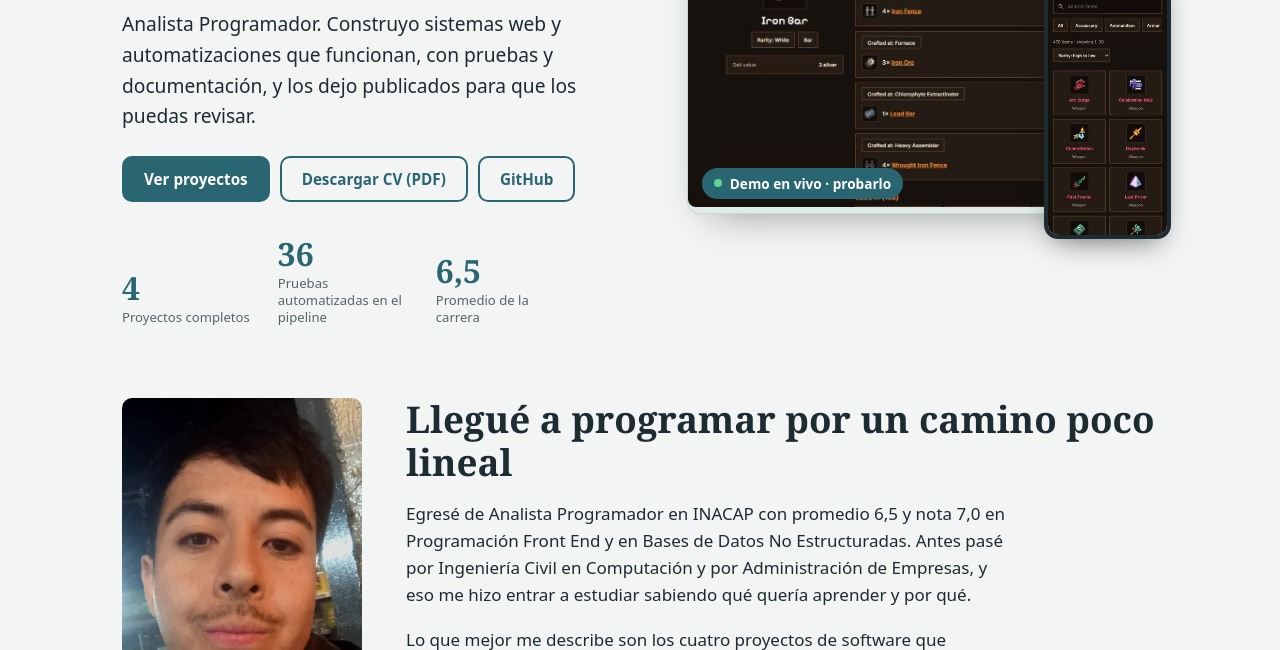
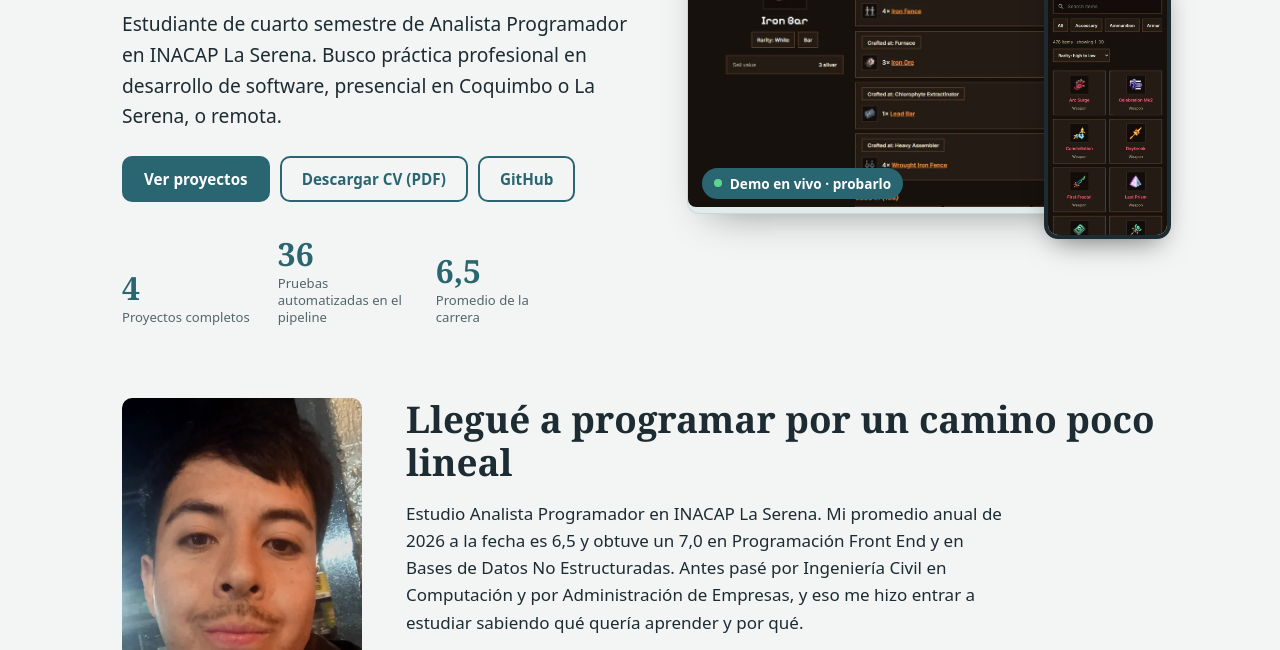
Before and after one commit to Ren-reno/Ren-reno.github.io, a plain HTML site: page index.html in a window 1280 px wide. Shown: the part 350-1000 px from the top of the page. Drawn offline with Linux system fonts and the light colour scheme.

Commit message:
Aclara estado académico y búsqueda de práctica

```diff
--- a/index.html
+++ b/index.html
@@ -3,18 +3,18 @@
 <head>
 <meta charset="utf-8">
 <meta name="viewport" content="width=device-width,initial-scale=1">
-<title>Reinaldo Codoceo Rosa · Analista Programador</title>
-<meta name="description" content="Reinaldo Codoceo Rosa, Analista Programador egresado de INACAP en Coquimbo. Desarrollo backend, web y automatización. Cuatro proyectos completos, con pruebas y código público.">
+<title>Reinaldo Codoceo Rosa · Estudiante de Analista Programador</title>
+<meta name="description" content="Estudiante de cuarto semestre de Analista Programador en INACAP La Serena. Busco práctica profesional en desarrollo de software.">
 <link rel="canonical" href="https://ren-reno.github.io/">
 <link rel="icon" href="favicon.svg" type="image/svg+xml">
 <meta name="theme-color" content="#2a6572">
 <meta property="og:type" content="website"><meta property="og:locale" content="es_CL">
-<meta property="og:title" content="Reinaldo Codoceo Rosa · Analista Programador">
-<meta property="og:description" content="Backend, web y automatización. Cuatro proyectos completos con pruebas automatizadas, uno de ellos en producción.">
+<meta property="og:title" content="Reinaldo Codoceo Rosa · Estudiante de Analista Programador">
+<meta property="og:description" content="Estudiante de cuarto semestre en INACAP La Serena. Busco práctica profesional en desarrollo de software.">
 <meta property="og:url" content="https://ren-reno.github.io/">
 <meta property="og:image" content="https://ren-reno.github.io/img/og.png"><meta property="og:image:width" content="1200"><meta property="og:image:height" content="630">
 <meta name="twitter:card" content="summary_large_image"><meta name="twitter:image" content="https://ren-reno.github.io/img/og.png">
-<script type="application/ld+json">{"@context":"https://schema.org","@type":"Person","name":"Reinaldo Codoceo Rosa","jobTitle":"Analista Programador","url":"https://ren-reno.github.io/","image":"https://ren-reno.github.io/img/reinaldo.webp","address":{"@type":"PostalAddress","addressLocality":"Coquimbo","addressCountry":"CL"},"alumniOf":{"@type":"CollegeOrUniversity","name":"INACAP"},"sameAs":["https://github.com/Ren-reno"]}</script>
+<script type="application/ld+json">{"@context":"https://schema.org","@type":"Person","name":"Reinaldo Codoceo Rosa","description":"Estudiante de cuarto semestre de Analista Programador en INACAP La Serena. Busco práctica profesional en desarrollo de software.","url":"https://ren-reno.github.io/","image":"https://ren-reno.github.io/img/reinaldo.webp","address":{"@type":"PostalAddress","addressLocality":"Coquimbo","addressCountry":"CL"},"sameAs":["https://github.com/Ren-reno"]}</script>
 <script>document.documentElement.className='js';try{var t=localStorage.getItem('tema');if(t)document.documentElement.dataset.tema=t}catch(e){}</script>
 <link rel="stylesheet" href="style.css">
 </head>
@@ -30,7 +30,7 @@
 <div class="hl">
 <p class="pill"><img src="img/reinaldo.webp" alt="Retrato de Reinaldo Codoceo" width="44" height="44"><span>Disponible de inmediato para práctica profesional</span></p>
 <h1>Reinaldo Codoceo Rosa</h1>
-<p class="lead">Analista Programador. Construyo sistemas web y automatizaciones que funcionan, con pruebas y documentación, y los dejo publicados para que los puedas revisar.</p>
+<p class="lead">Estudiante de cuarto semestre de Analista Programador en INACAP La Serena. Busco práctica profesional en desarrollo de software, presencial en Coquimbo o La Serena, o remota.</p>
 <p class="cta"><a class="btn" href="#proyectos">Ver proyectos</a><a class="btn o" href="CV-Reinaldo-Codoceo.pdf" download>Descargar CV (PDF)</a><a class="btn o" href="https://github.com/Ren-reno" rel="noopener">GitHub</a></p>
 <dl class="stats"><div><dt>Proyectos completos</dt><dd>4</dd></div><div><dt>Pruebas automatizadas en el pipeline</dt><dd>36</dd></div><div><dt>Promedio de la carrera</dt><dd>6,5</dd></div></dl>
 </div>
@@ -46,7 +46,7 @@
 <img src="img/reinaldo.webp" alt="Reinaldo Codoceo Rosa" width="480" height="640" loading="lazy">
 <div>
 <h2>Llegué a programar por un camino poco lineal</h2>
-<p>Egresé de Analista Programador en INACAP con promedio 6,5 y nota 7,0 en Programación Front End y en Bases de Datos No Estructuradas. Antes pasé por Ingeniería Civil en Computación y por Administración de Empresas, y eso me hizo entrar a estudiar sabiendo qué quería aprender y por qué.</p>
+<p>Estudio Analista Programador en INACAP La Serena. Mi promedio anual de 2026 a la fecha es 6,5 y obtuve un 7,0 en Programación Front End y en Bases de Datos No Estructuradas. Antes pasé por Ingeniería Civil en Computación y por Administración de Empresas, y eso me hizo entrar a estudiar sabiendo qué quería aprender y por qué.</p>
 <p>Lo que mejor me describe son los cuatro proyectos de software que construí: dos como evaluaciones y dos por iniciativa propia, fuera de todo ramo. Uso Git desde el primer día, escribo pruebas, documento mis decisiones y me apoyo en IA generativa sin dejar de entender lo que entrego. Me interesa el desarrollo backend, el desarrollo web y la automatización de procesos.</p>
 </div>
 </section>
```
